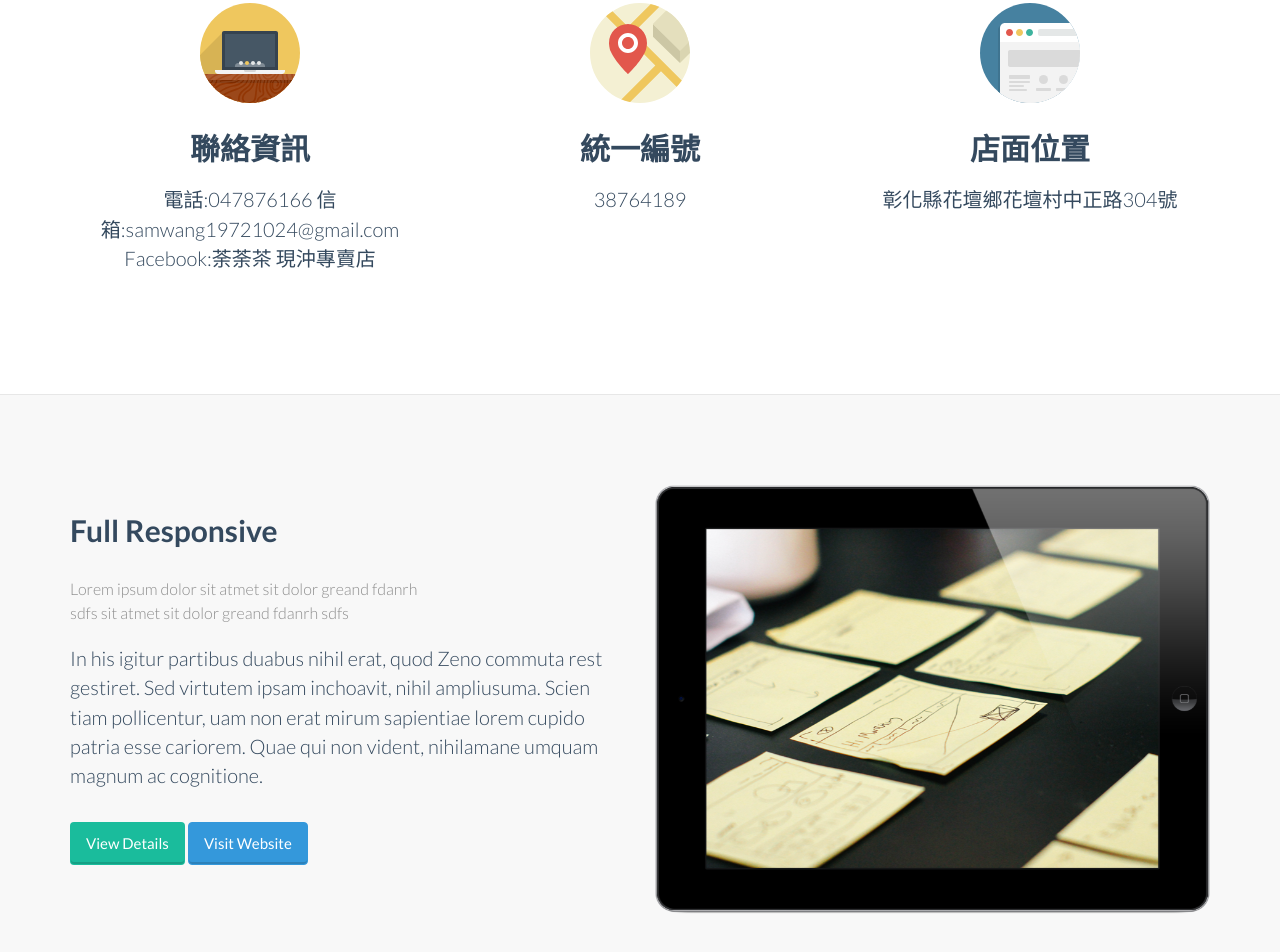
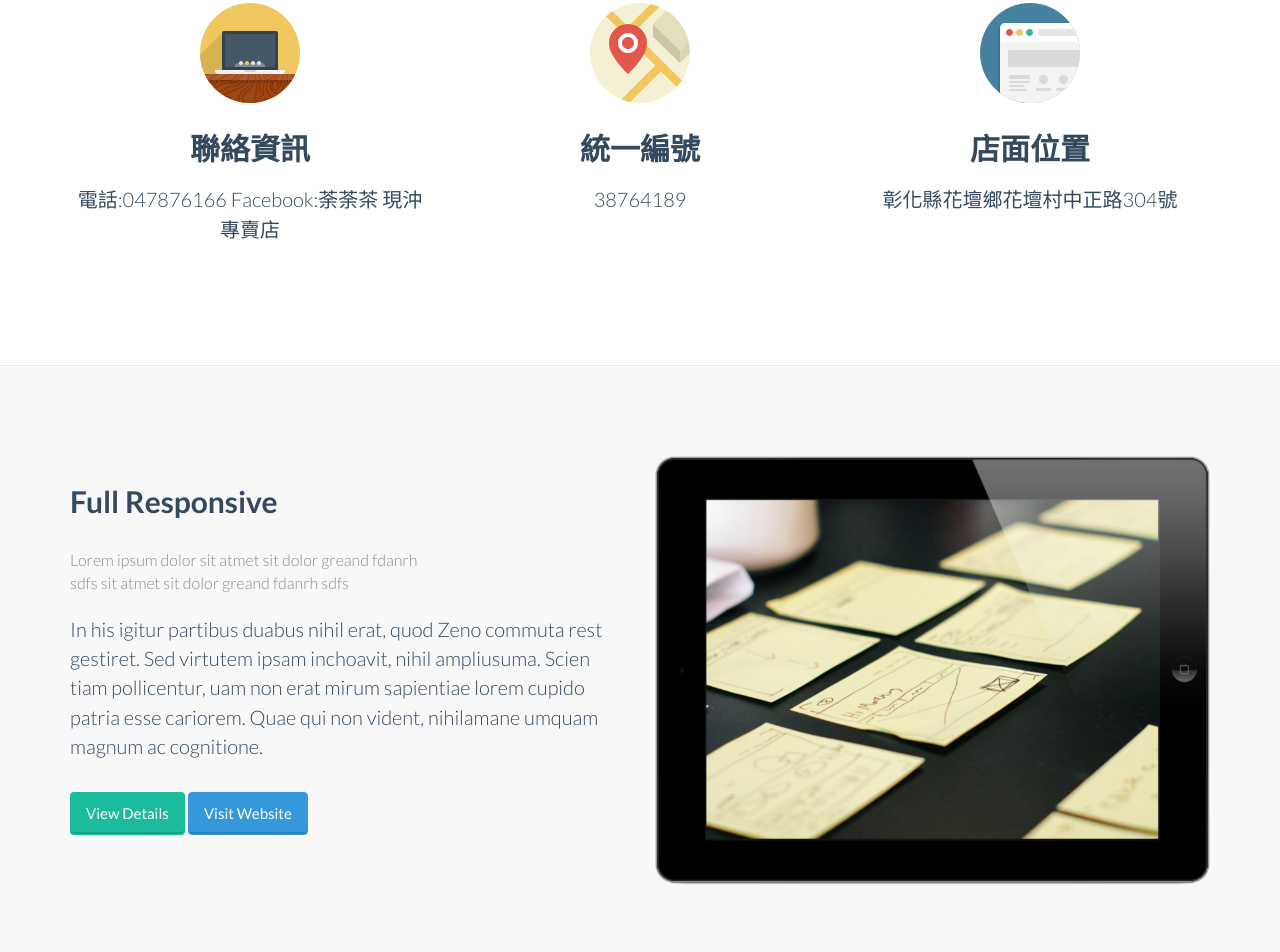
Before and after one commit to Hsuan02/01, a plain HTML site: page index.html in a window 1280 px wide. Shown: the part 1533-2485 px from the top of the page. Drawn offline with Linux system fonts and the light colour scheme.

Commit message:
Update index.html

```diff
--- a/index.html
+++ b/index.html
@@ -144,7 +144,7 @@
 				<div class="col-sm-4  wow fadeInDown text-center">
 				  <img class="rotate" src="img/icon/laptop.svg" alt="Generic placeholder image">
 				  <h3>聯絡資訊</h3>
-				  <p class="lead">電話:047876166   信箱:samwang19721024@gmail.com Facebook:荼荼茶 現沖專賣店</p>
+				  <p class="lead">電話:047876166 Facebook:荼荼茶 現沖專賣店</p>
 				 <!-- <p><a class="btn btn-embossed btn-primary view" role="button">View Details</a></p> -->
 				</div><!-- /.col-lg-4 -->
 
```
